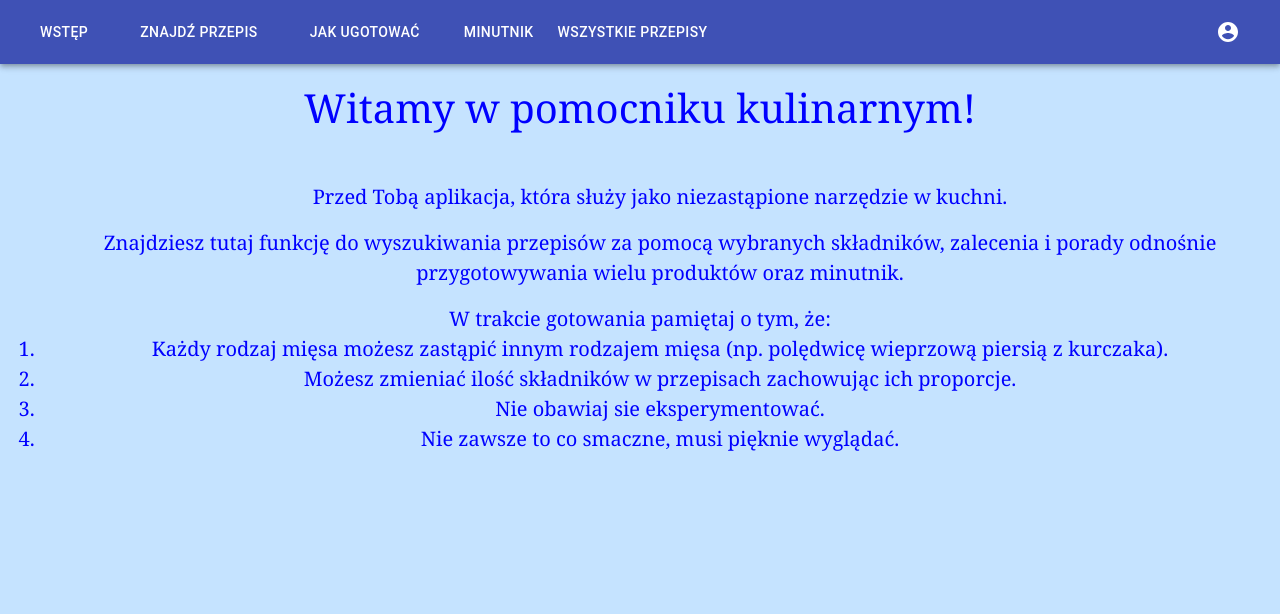
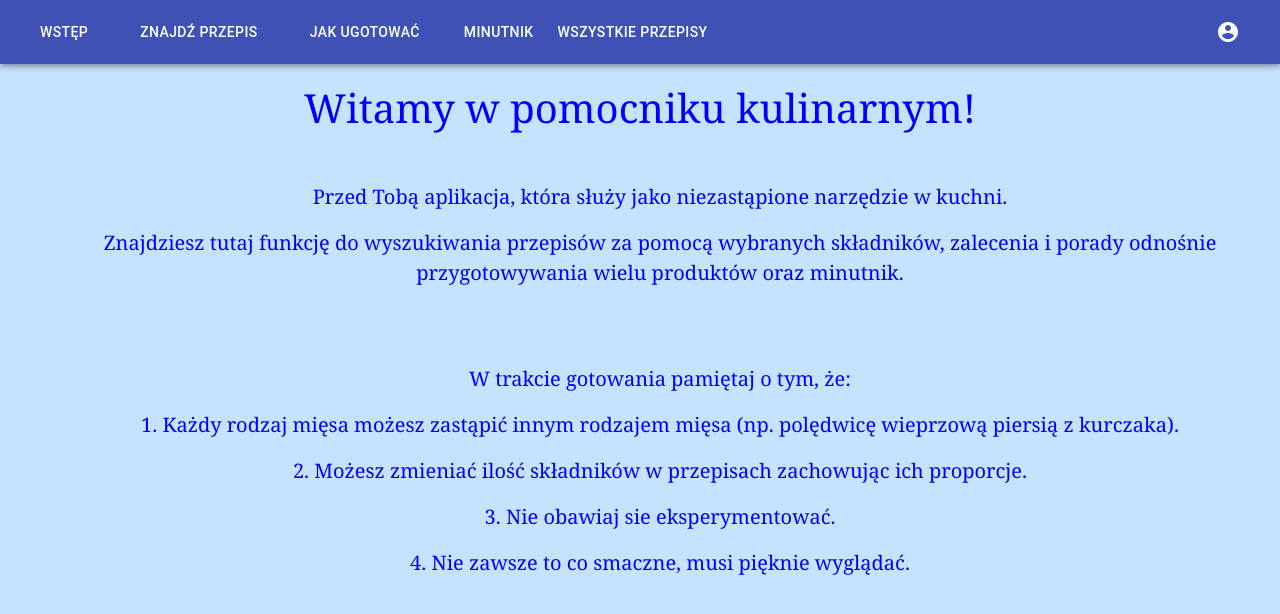
Before and after one commit to tomzdon/pomocnik2, a React (Create React App) app: page / in a window 1280 px wide. Shown: the top 614 px of the page. Built offline with nearby package versions, Linux system fonts and the light colour scheme; no server answers; sample sign-in values are in the browser's storage.

Commit message:
Update Intro.js
better described

```diff
--- a/src/components/Intro.js
+++ b/src/components/Intro.js
@@ -25,24 +25,25 @@ return (
           minutnik.
         </ul>
 
+        <br/>
+        <br/>
+      <ul>
         W trakcie gotowania pamiętaj o tym, że:
-        <div>
-        <ol>
-
-          <li>
-            Każdy rodzaj mięsa możesz zastąpić innym rodzajem mięsa (np.
+      </ul>
+        <ul>
+            1. Każdy rodzaj mięsa możesz zastąpić innym rodzajem mięsa (np.
             polędwicę wieprzową piersią z kurczaka).
-          </li>
-          <li>
-            Możesz zmieniać ilość składników w przepisach zachowując ich
+        </ul>
+        <ul>
+            2. Możesz zmieniać ilość składników w przepisach zachowując ich
             proporcje.
-          </li><li>
-            Nie obawiaj sie eksperymentować.
-          </li><li>
-            Nie zawsze to co smaczne, musi pięknie wyglądać.
-          </li>
-        </ol>
-      </div>
+        </ul>
+        <ul>
+            3. Nie obawiaj sie eksperymentować.
+        </ul>
+        <ul>
+            4. Nie zawsze to co smaczne, musi pięknie wyglądać.
+        </ul>
       </div>
     </>
   );
```
